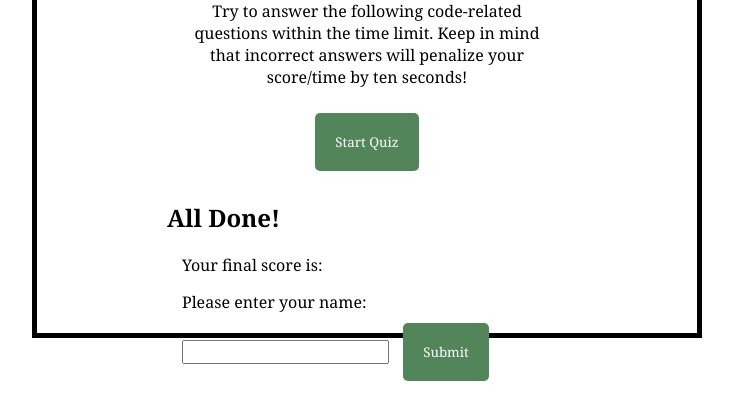
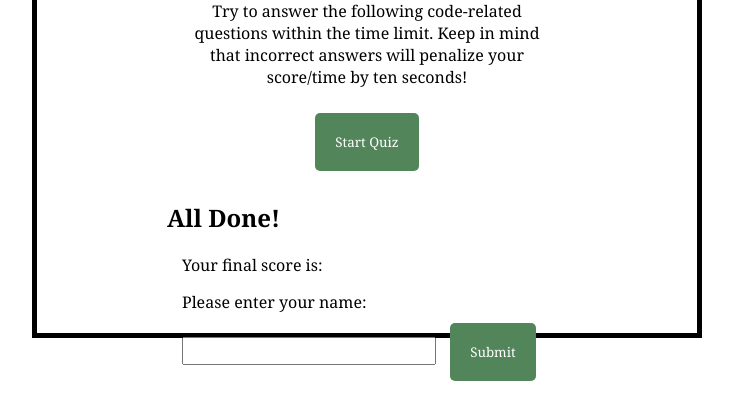
Before and after one commit to FrankGrillo1991/Quiz-App-With-Timer, a plain HTML site: page index.html in a window 1280 px wide. Shown: the part 367-786 px from the top of the page, without its empty margins (273-1006 px from the left). Drawn offline with Linux system fonts and the light colour scheme.

Commit message:
Update style.css

```diff
--- a/style.css
+++ b/style.css
@@ -61,3 +61,7 @@ button:hover {
 .options button {
     display: block;
 }
+
+input[type="text"] {
+    font-size: 100%;
+}
```
